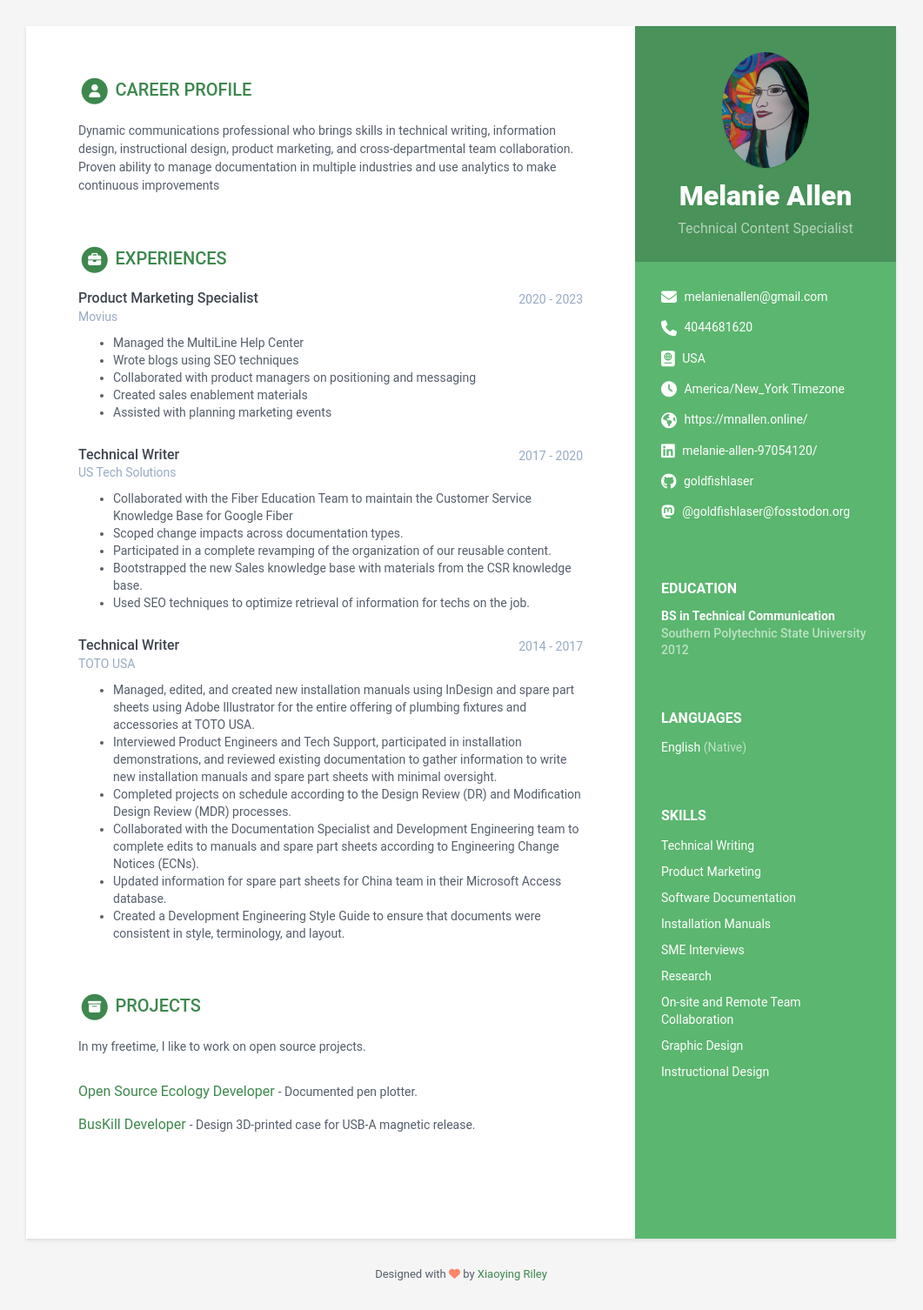
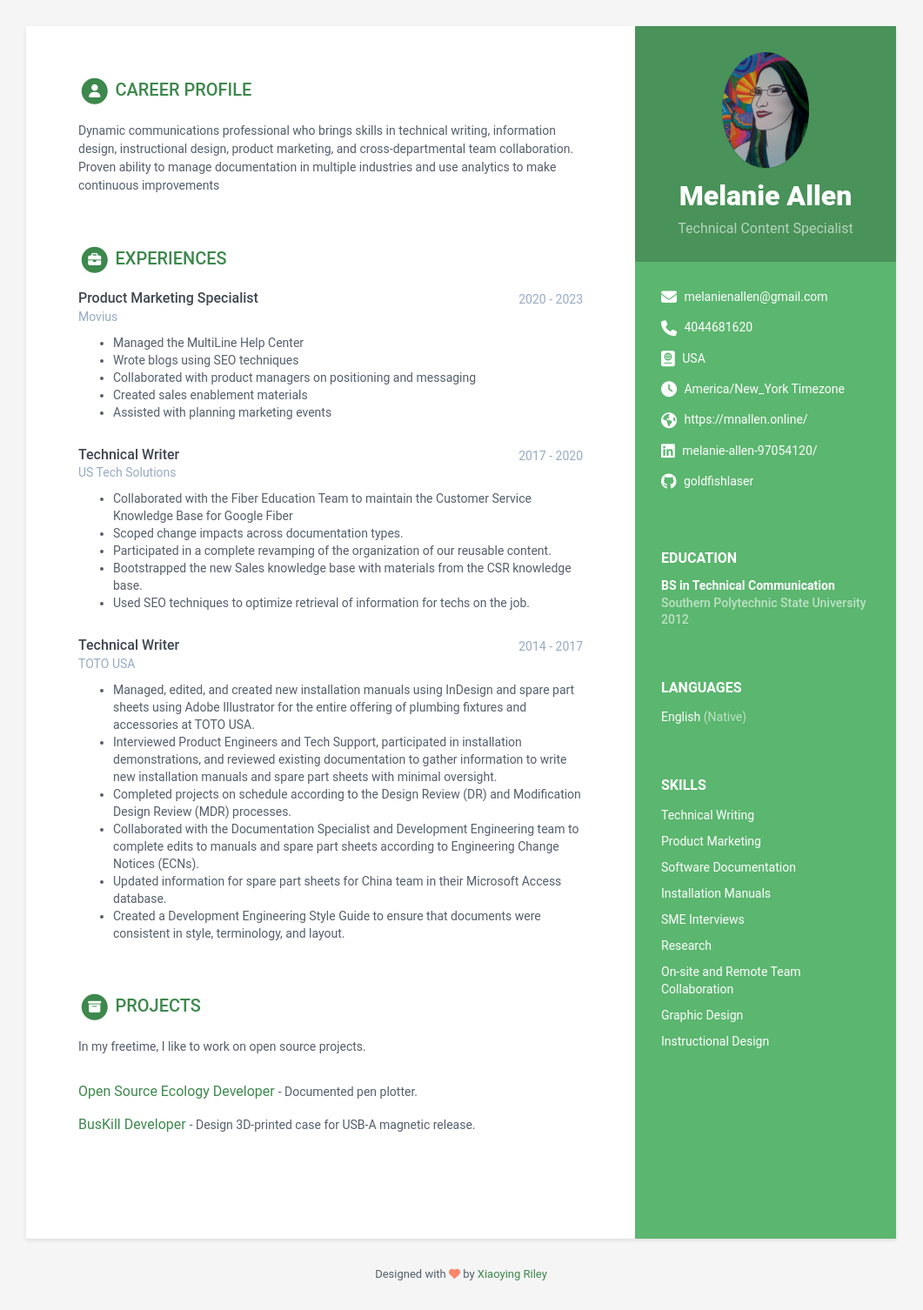
Before and after one commit to goldfishlaser/online-cv2, a Jekyll site: the page built from index.html, in a window 1280 px wide. Shown: the whole page at 87% size, without its empty margins (110-1171 px from the left). Built offline with Jekyll 4.4.1, drawn with Linux system fonts in a browser that asks for light colours; part of the change alters nothing that is shown.

Commit message:
Update data.yml

```diff
--- a/_data/data.yml
+++ b/_data/data.yml
@@ -20,7 +20,6 @@ sidebar:
   website: https://mnallen.online/ # Include the full website URL, including "http://" or "https://".
   linkedin: melanie-allen-97054120/
   github: goldfishlaser
-  mastodon: https://fosstodon.org/@goldfishlaser
 
   languages:
     title: Languages
```
